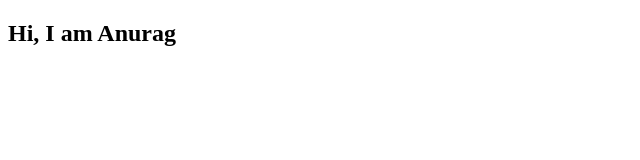
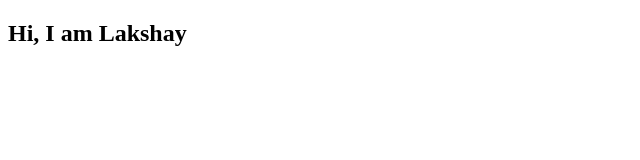
Before and after one commit to Anurag23goel/Anurag23goel.github.io, a plain HTML site: page index.html in a window 1280 px wide. Shown: the full height of the page, 0-640 px from the left. Drawn offline with Linux system fonts and the light colour scheme.

Commit message:
Update index.html

```diff
--- a/index.html
+++ b/index.html
@@ -6,6 +6,6 @@
     <title>Document</title>
 </head>
 <body>
-    <h2>Hi, I am Anurag</h2>
+    <h2>Hi, I am Lakshay</h2>
 </body>
 </html>
```
